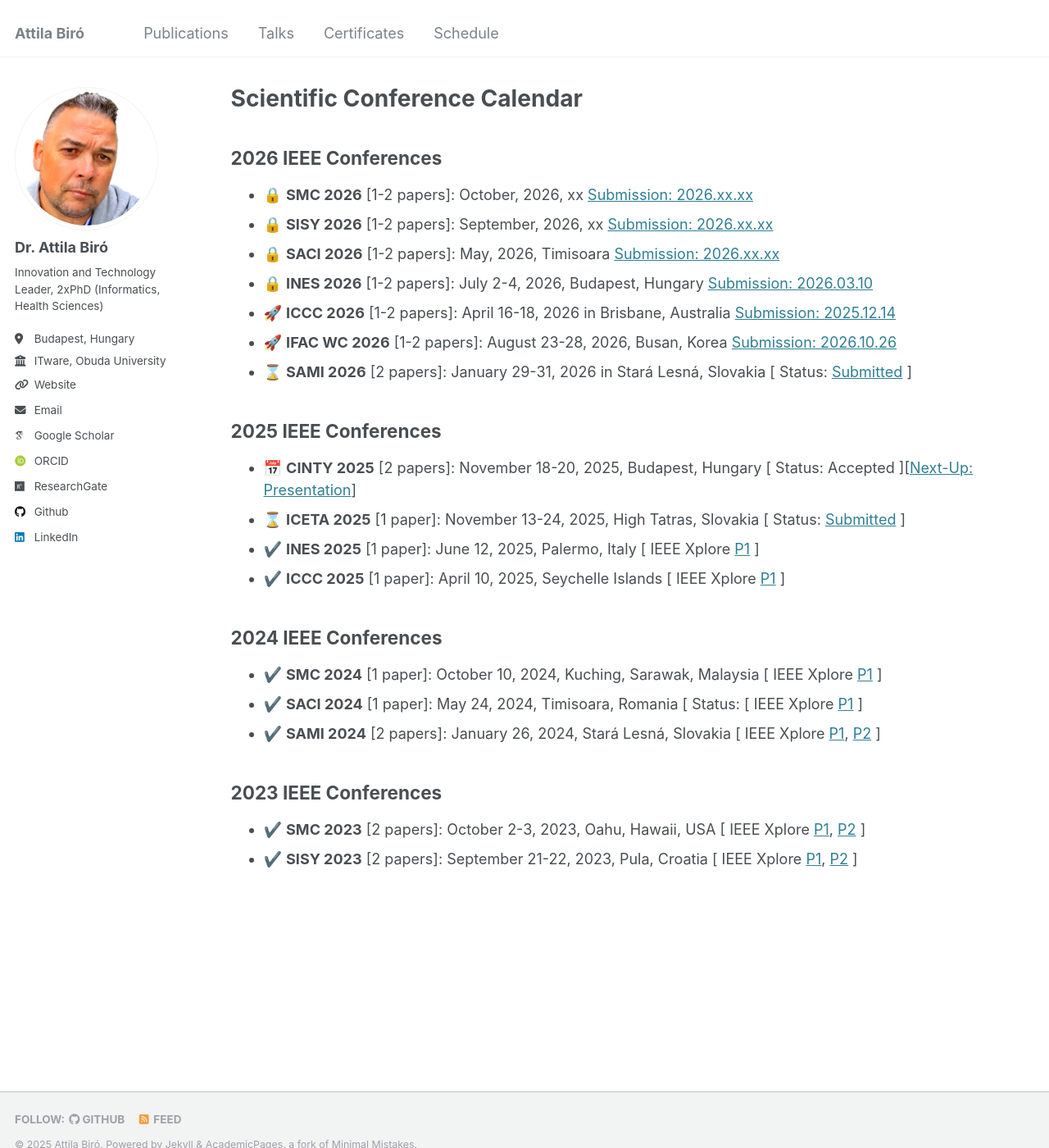
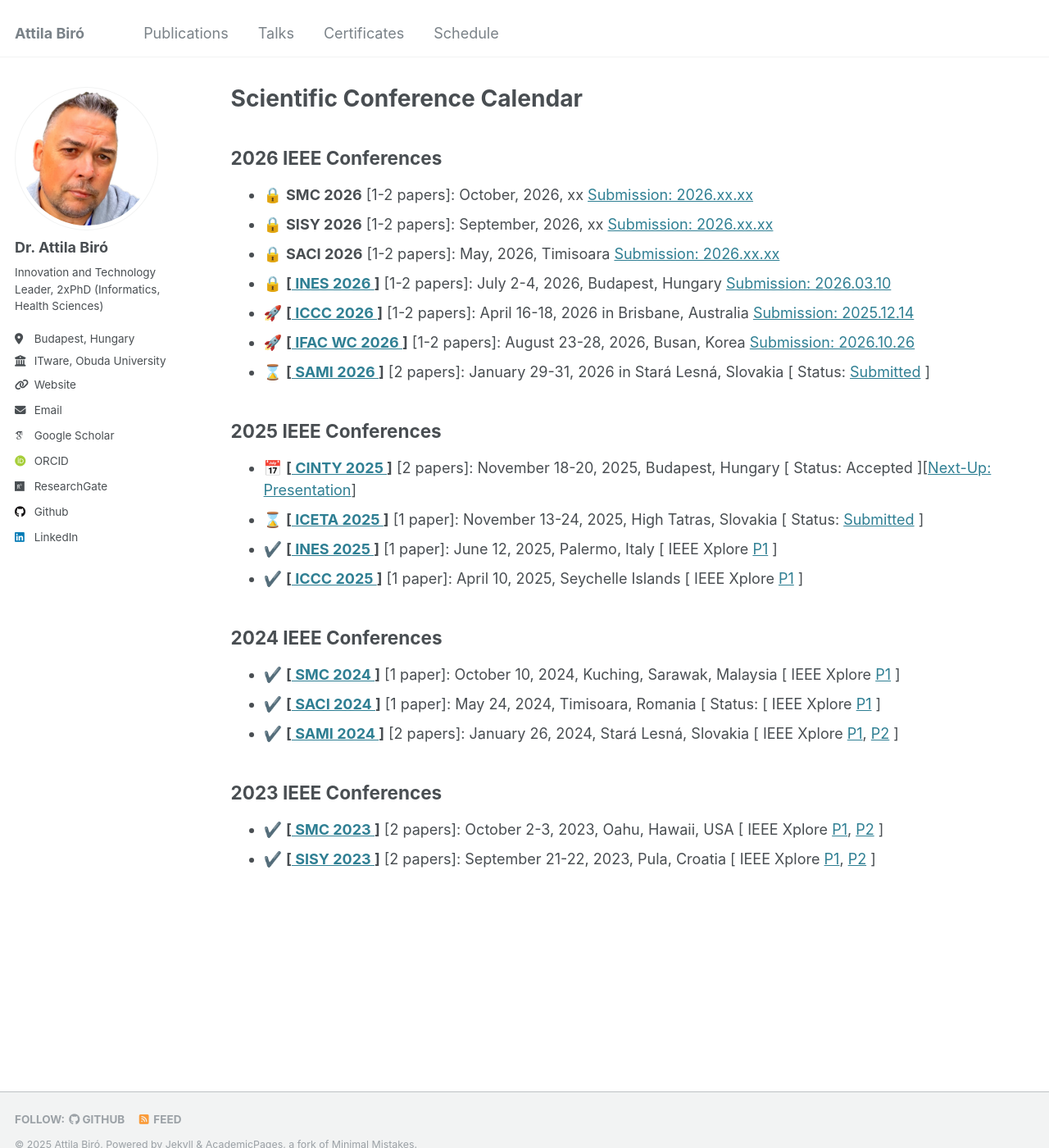
Before and after one commit to biroka/biroka.github.io, a Jekyll site: the page built from _pages/schedule.md, in a window 1280 px wide and 1400 px high. Shown: the whole window at 82% size. Built offline with Jekyll 4.4.1, drawn with Linux system fonts in a browser that asks for light colours; emoji names are drawn with the system emoji font; some web fonts are replaced; part of the change alters nothing that is shown.

```diff
--- a/_pages/schedule.md
+++ b/_pages/schedule.md
@@ -9,22 +9,22 @@ author_profile: true
   * :lock: **SMC 2026** [1-2 papers]: October, 2026, xx [Submission: 2026.xx.xx](https://www.ieeesmc2026.org/)
   * :lock: **SISY 2026** [1-2 papers]: September, 2026, xx [Submission: 2026.xx.xx](https://conf.uni-obuda.hu/sisy2026/)
   * :lock: **SACI 2026** [1-2 papers]: May, 2026, Timisoara [Submission: 2026.xx.xx](https://conf.uni-obuda.hu/saci2026)
-  * :lock: **INES 2026** [1-2 papers]: July 2-4, 2026, Budapest, Hungary [Submission: 2026.03.10](http://www.ines-conf.org/ines-conf/2026index.html)
-  * :rocket: **ICCC 2026** [1-2 papers]: April 16-18, 2026 in Brisbane, Australia [Submission: 2025.12.14](https://conf.uni-obuda.hu/iccc2026)
-  * :rocket: **IFAC WC 2026** [1-2 papers]: August 23-28, 2026, Busan, Korea [Submission: 2026.10.26](https://www.ifac-control.org/conferences/ifac-world-congress-23rd-wc-2026tm)
-  * :hourglass: **SAMI 2026** [2 papers]: January 29-31, 2026 in Stará Lesná, Slovakia [ Status: [Submitted](https://conf.uni-obuda.hu/sami2026) ]
+  * :lock: **[[ INES 2026 ](http://www.ines-conf.org/ines-conf/2026index.html) ]** [1-2 papers]: July 2-4, 2026, Budapest, Hungary [Submission: 2026.03.10](http://www.ines-conf.org/ines-conf/2026index.html)
+  * :rocket: **[[ ICCC 2026 ](https://conf.uni-obuda.hu/iccc2026/) ]** [1-2 papers]: April 16-18, 2026 in Brisbane, Australia [Submission: 2025.12.14](https://conf.uni-obuda.hu/iccc2026)
+  * :rocket: **[[ IFAC WC 2026 ](https://www.ifac2026.org/fairDash.do) ]** [1-2 papers]: August 23-28, 2026, Busan, Korea [Submission: 2026.10.26](https://www.ifac-control.org/conferences/ifac-world-congress-23rd-wc-2026tm)
+  * :hourglass: **[[ SAMI 2026 ](https://conf.uni-obuda.hu/sami2026/) ]** [2 papers]: January 29-31, 2026 in Stará Lesná, Slovakia [ Status: [Submitted](https://conf.uni-obuda.hu/sami2026) ]
 
 ## 2025 IEEE Conferences
-  * :date: **CINTY 2025** [2 papers]: November 18-20, 2025, Budapest, Hungary [ Status: Accepted ][[Next-Up: Presentation](https://conf.uni-obuda.hu/cinti2025)]
-  * :hourglass: **ICETA 2025** [1 paper]: November 13-24, 2025, High Tatras, Slovakia [ Status: [Submitted](https://www.iceta.sk/) ]
-  * :heavy_check_mark: **INES 2025** [1 paper]: June 12, 2025, Palermo, Italy [ IEEE Xplore [P1](https://ieeexplore.ieee.org/document/11078199/) ]
-  * :heavy_check_mark: **ICCC 2025** [1 paper]: April 10, 2025, Seychelle Islands [ IEEE Xplore [P1](https://ieeexplore.ieee.org/document/10999140/) ]
+  * :date: **[[ CINTY 2025 ](https://conf.uni-obuda.hu/cinti2025/) ]** [2 papers]: November 18-20, 2025, Budapest, Hungary [ Status: Accepted ][[Next-Up: Presentation](https://conf.uni-obuda.hu/cinti2025)]
+  * :hourglass: **[[ ICETA 2025 ](https://www.iceta.sk/) ]** [1 paper]: November 13-24, 2025, High Tatras, Slovakia [ Status: [Submitted](https://www.iceta.sk/) ]
+  * :heavy_check_mark: **[[ INES 2025 ](http://www.ines-conf.org/ines-conf/2025index.html)]** [1 paper]: June 12, 2025, Palermo, Italy [ IEEE Xplore [P1](https://ieeexplore.ieee.org/document/11078199/) ]
+  * :heavy_check_mark: **[[ ICCC 2025 ](https://conf.uni-obuda.hu/iccc2025/index.html) ]** [1 paper]: April 10, 2025, Seychelle Islands [ IEEE Xplore [P1](https://ieeexplore.ieee.org/document/10999140/) ]
 
 ## 2024 IEEE Conferences
-  * :heavy_check_mark: **SMC 2024** [1 paper]: October 10, 2024, Kuching, Sarawak, Malaysia [ IEEE Xplore [P1](https://ieeexplore.ieee.org/document/10831505/) ]
-  * :heavy_check_mark: **SACI 2024** [1 paper]: May 24, 2024, Timisoara, Romania [ Status: [ IEEE Xplore [P1](https://ieeexplore.ieee.org/document/10619802/) ]
-  * :heavy_check_mark: **SAMI 2024** [2 papers]: January 26, 2024, Stará Lesná, Slovakia [ IEEE Xplore [P1](https://ieeexplore.ieee.org/document/10432817/), [P2](https://ieeexplore.ieee.org/document/10432911/) ]
+  * :heavy_check_mark: **[[ SMC 2024 ](https://www.ieeesmc2024.org/home) ]** [1 paper]: October 10, 2024, Kuching, Sarawak, Malaysia [ IEEE Xplore [P1](https://ieeexplore.ieee.org/document/10831505/) ]
+  * :heavy_check_mark: **[[ SACI 2024 ](https://conf.uni-obuda.hu/saci2024/) ]** [1 paper]: May 24, 2024, Timisoara, Romania [ Status: [ IEEE Xplore [P1](https://ieeexplore.ieee.org/document/10619802/) ]
+  * :heavy_check_mark: **[[ SAMI 2024 ](https://conf.uni-obuda.hu/sami2024/) ]** [2 papers]: January 26, 2024, Stará Lesná, Slovakia [ IEEE Xplore [P1](https://ieeexplore.ieee.org/document/10432817/), [P2](https://ieeexplore.ieee.org/document/10432911/) ]
 
 ## 2023 IEEE Conferences
-  * :heavy_check_mark: **SMC 2023** [2 papers]: October 2-3, 2023, Oahu, Hawaii, USA [ IEEE Xplore [P1](https://ieeexplore.ieee.org/document/10394349/), [P2](https://ieeexplore.ieee.org/document/10394396/) ]
-  * :heavy_check_mark: **SISY 2023** [2 papers]: September 21-22, 2023, Pula, Croatia [ IEEE Xplore [P1](https://ieeexplore.ieee.org/document/10417876/), [P2](https://ieeexplore.ieee.org/document/10417915/) ]
+  * :heavy_check_mark: **[[ SMC 2023 ](https://www.ieeesmc.org/conference-2023/) ]** [2 papers]: October 2-3, 2023, Oahu, Hawaii, USA [ IEEE Xplore [P1](https://ieeexplore.ieee.org/document/10394349/), [P2](https://ieeexplore.ieee.org/document/10394396/) ]
+  * :heavy_check_mark: **[[ SISY 2023 ](https://conf.uni-obuda.hu/sisy2023/index.html) ]** [2 papers]: September 21-22, 2023, Pula, Croatia [ IEEE Xplore [P1](https://ieeexplore.ieee.org/document/10417876/), [P2](https://ieeexplore.ieee.org/document/10417915/) ]
```
